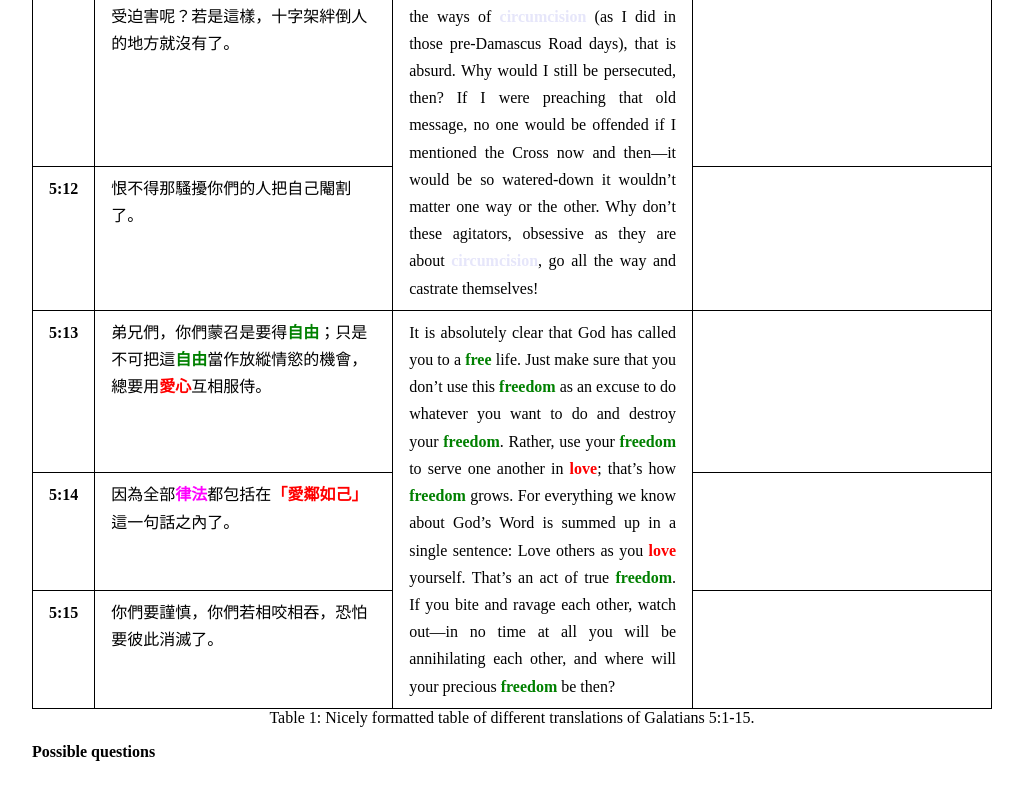
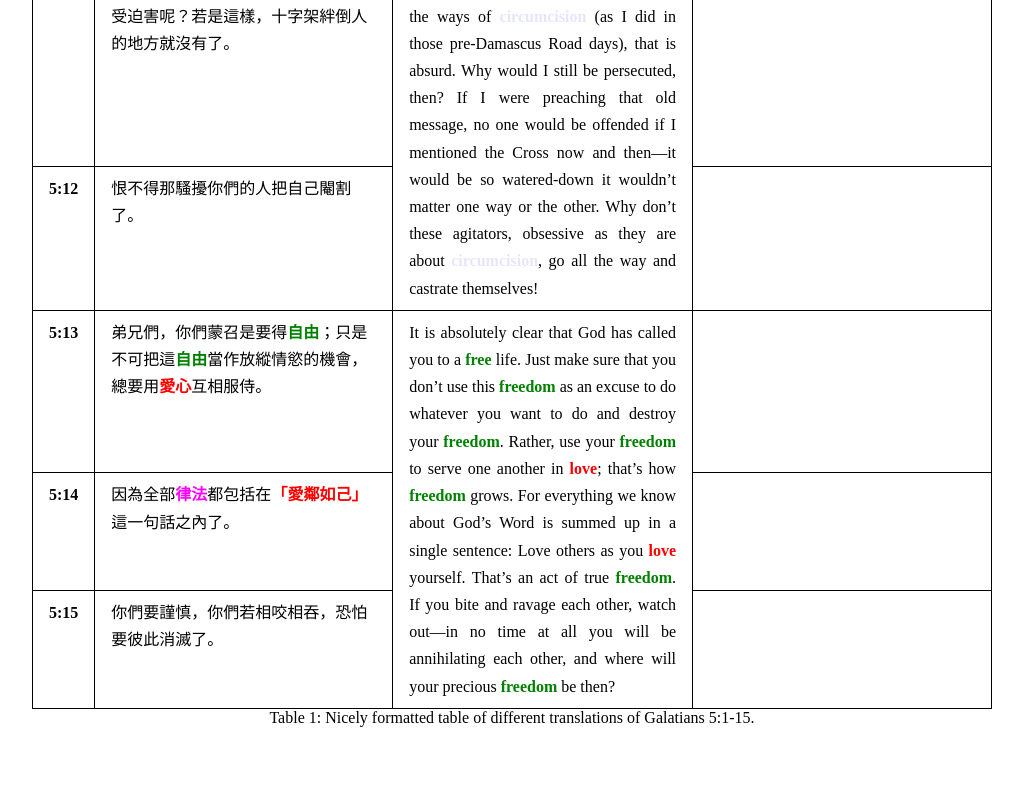
Before and after one commit to NLCLC-CM/2024-galatians-oct, a plain HTML site: page index.html in a window 1280 px wide. Shown: the part 1717-2510 px from the top of the page, without its empty margins (128-1151 px from the left). After the commit the page ends 2476 px from the top, so only its background shows below. Drawn offline with Linux system fonts and the light colour scheme.

Commit message:
fix: dupe questions

```diff
--- a/index.html
+++ b/index.html
@@ -367,8 +367,6 @@
           </tr>
         </tbody>
       </table>
-
-      <p><strong>Possible questions</strong></p>
     </article>
   </main>
 </body>
```
